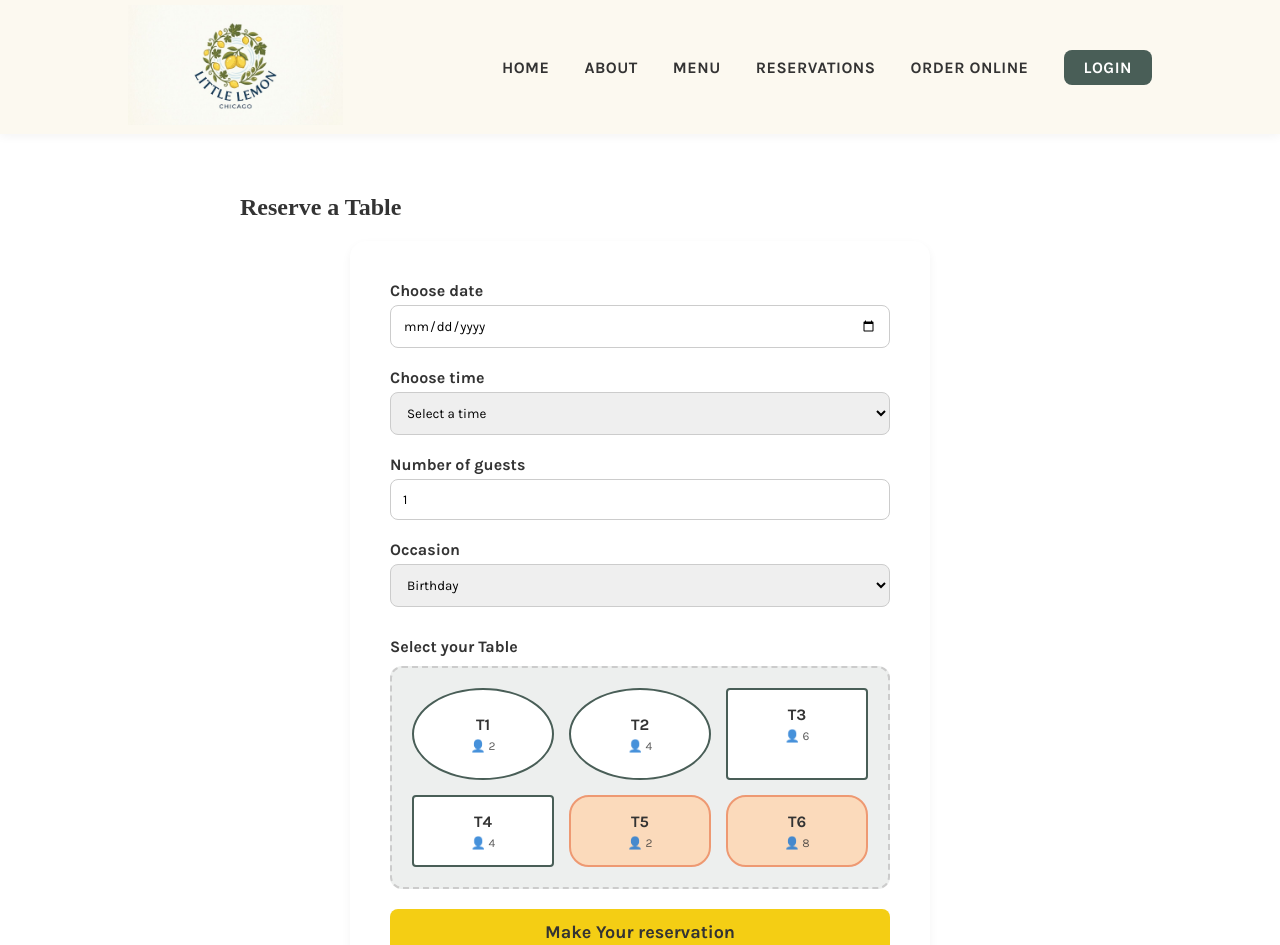
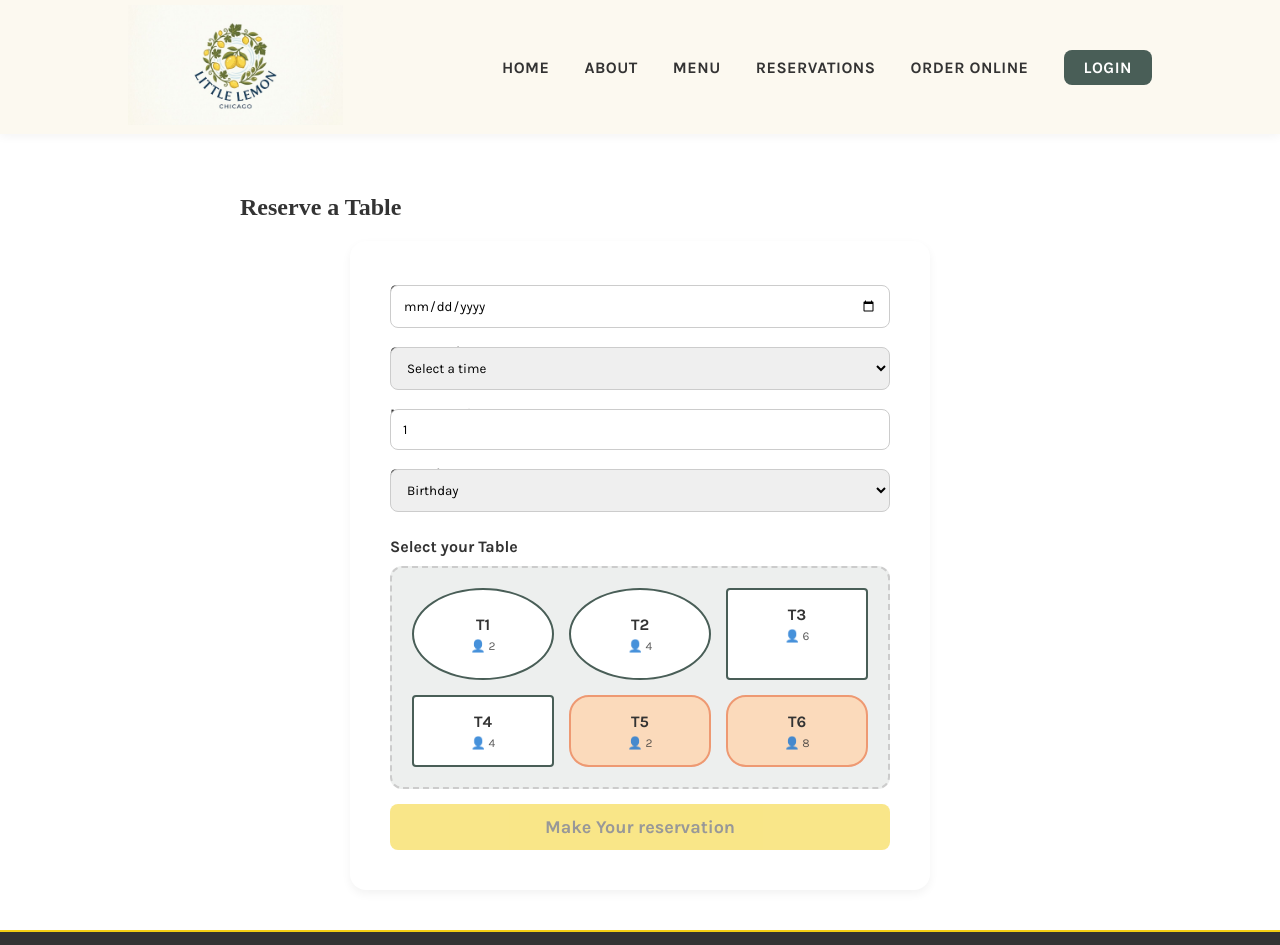
Before and after one commit to anudoranador87/little-lemon, a React (Create React App) app: page /reservations in a window 1280 px wide. Shown: the top 945 px of the page. Built offline with nearby package versions, Linux system fonts and the light colour scheme; a web font is replaced by a local one.

Commit message:
feat: setup Open Graph SEO and add explanatory comments
- Add Open Graph and Twitter Card meta tags to public/index.html

- Add descriptive comments in BookingForm.js, Reservations.js and tests for capstone reviewers

```diff
--- a/package.json
+++ b/package.json
@@ -7,12 +7,14 @@
     "@testing-library/jest-dom": "^6.9.1",
     "@testing-library/react": "^16.3.2",
     "@testing-library/user-event": "^13.5.0",
+    "formik": "^2.4.9",
     "framer-motion": "^12.40.0",
     "react": "^19.2.7",
     "react-dom": "^19.2.7",
     "react-router-dom": "^6.30.4",
     "react-scripts": "5.0.1",
-    "web-vitals": "^2.1.4"
+    "web-vitals": "^2.1.4",
+    "yup": "^1.7.1"
   },
   "scripts": {
     "start": "react-scripts start",
--- a/public/index.html
+++ b/public/index.html
@@ -4,27 +4,31 @@
     <meta charset="utf-8" />
     <link rel="icon" href="%PUBLIC_URL%/favicon.ico" />
     <meta name="viewport" content="width=device-width, initial-scale=1" />
-    <meta name="theme-color" content="#000000" />
+    <meta name="theme-color" content="#495E57" />
     <meta
       name="description"
-      content="Web site created using create-react-app"
+      content="Little Lemon is a charming neighborhood bistro that serves simple food and classic cocktails in a lively but casual environment."
     />
+    <meta name="author" content="Little Lemon Restaurant">
+
+    <!-- Open Graph Protocol / Facebook -->
+    <meta property="og:type" content="website" />
+    <meta property="og:url" content="https://littlelemon.com/" />
+    <meta property="og:title" content="Little Lemon | Authentic Mediterranean Cuisine" />
+    <meta property="og:description" content="Reserve a table at Little Lemon. We are a family owned Mediterranean restaurant, focused on traditional recipes served with a modern twist." />
+    <meta property="og:image" content="%PUBLIC_URL%/logo192.png" />
+    <meta property="og:site_name" content="Little Lemon">
+
+    <!-- Twitter Meta Tags -->
+    <meta name="twitter:card" content="summary_large_image">
+    <meta name="twitter:title" content="Little Lemon | Authentic Mediterranean Cuisine">
+    <meta name="twitter:description" content="Reserve a table at Little Lemon. We are a family owned Mediterranean restaurant, focused on traditional recipes served with a modern twist.">
+    <meta name="twitter:image" content="%PUBLIC_URL%/logo192.png">
+
     <link rel="apple-touch-icon" href="%PUBLIC_URL%/logo192.png" />
-    <!--
-      manifest.json provides metadata used when your web app is installed on a
-      user's mobile device or desktop. See https://developers.google.com/web/fundamentals/web-app-manifest/
-    -->
     <link rel="manifest" href="%PUBLIC_URL%/manifest.json" />
-    <!--
-      Notice the use of %PUBLIC_URL% in the tags above.
-      It will be replaced with the URL of the `public` folder during the build.
-      Only files inside the `public` folder can be referenced from the HTML.
 
-      Unlike "/favicon.ico" or "favicon.ico", "%PUBLIC_URL%/favicon.ico" will
-      work correctly both with client-side routing and a non-root public URL.
-      Learn how to configure a non-root public URL by running `npm run build`.
-    -->
-    <title>React App</title>
+    <title>Little Lemon | Authentic Mediterranean Cuisine</title>
   </head>
   <body>
     <noscript>You need to enable JavaScript to run this app.</noscript>
--- a/src/components/BookingForm.js
+++ b/src/components/BookingForm.js
@@ -1,13 +1,10 @@
-import React, { useState } from 'react';
+import React from 'react';
+import { useFormik } from 'formik';
+import * as Yup from 'yup';
 
 const BookingForm = ({ availableTimes, dispatch, submitForm }) => {
-  const [date, setDate] = useState('');
-  const [resTime, setResTime] = useState('');
-  const [guests, setGuests] = useState(1);
-  const [occasion, setOccasion] = useState('Birthday');
-
-  const [selectedTable, setSelectedTable] = useState(null);
-
+  // We define the physical layout of the restaurant here to make the
+  // table selection feature fully interactive and visual for the user.
   const tables = [
     { id: 'T1', type: 'window', capacity: 2 },
     { id: 'T2', type: 'window', capacity: 4 },
@@ -17,67 +14,107 @@ const BookingForm = ({ availableTimes, dispatch, submitForm }) => {
     { id: 'T6', type: 'patio', capacity: 8 },
   ];
 
+  // Using Formik as taught in the Advanced React course for robust form state management.
+  // It handles all the values, touched states, and submit handlers easily.
+  const formik = useFormik({
+    initialValues: {
+      date: '',
+      resTime: '',
+      guests: 1,
+      occasion: 'Birthday',
+      table: ''
+    },
+    // Yup provides an elegant way to define validation rules.
+    // I made sure dates in the past are strictly blocked and table selection is required.
+    validationSchema: Yup.object({
+      date: Yup.date()
+        .required('Date is required')
+        .min(
+          new Date().toISOString().split('T')[0],
+          'You cannot book for a past date'
+        ),
+      resTime: Yup.string().required('Time is required'),
+      guests: Yup.number()
+        .required('Number of guests is required')
+        .min(1, 'At least 1 guest is required')
+        .max(10, 'Maximum 10 guests allowed'),
+      table: Yup.string().required('Please select a table from the map')
+    }),
+    onSubmit: (values) => {
+      // Pass the fully validated values up to the parent component
+      submitForm(values);
+    },
+  });
+
+  // Custom handler to ensure we update Formik state AND trigger the useReducer
+  // in the parent component to update available times based on the selected date.
   const handleDateChange = (e) => {
-    const selectedDate = e.target.value;
-    setDate(selectedDate);
-    dispatch({ type: 'UPDATE_TIMES', payload: selectedDate });
-  };
-
-  const handleSubmit = (e) => {
-    e.preventDefault();
-    if (!selectedTable) {
-      alert("Please select a table from the map.");
-      return;
-    }
-    submitForm({ date, resTime, guests, occasion, table: selectedTable });
+    formik.handleChange(e);
+    dispatch({ type: 'UPDATE_TIMES', payload: e.target.value });
   };
 
   return (
-    <form className="booking-form" style={{ display: 'grid', gap: '20px' }} onSubmit={handleSubmit}>
+    <form className="booking-form" style={{ display: 'grid', gap: '15px' }} onSubmit={formik.handleSubmit}>
+      <div className="form-group" style={{ display: 'flex', flexDirection: 'column' }}>
         <label htmlFor="res-date">Choose date</label>
         <input
           type="date"
           id="res-date"
-        value={date}
+          name="date"
+          value={formik.values.date}
           onChange={handleDateChange}
+          onBlur={formik.handleBlur}
           min={new Date().toISOString().split('T')[0]}
-        required
         />
+        {formik.touched.date && formik.errors.date ? <div className="error-text" style={{ color: '#d32f2f', fontSize: '14px', marginTop: '5px' }}>{formik.errors.date}</div> : null}
+      </div>
 
+      <div className="form-group" style={{ display: 'flex', flexDirection: 'column' }}>
         <label htmlFor="res-time">Choose time</label>
         <select
           id="res-time"
-        value={resTime}
-        onChange={(e) => setResTime(e.target.value)}
-        required
+          name="resTime"
+          value={formik.values.resTime}
+          onChange={formik.handleChange}
+          onBlur={formik.handleBlur}
         >
           <option value="">Select a time</option>
           {availableTimes.map((time) => (
             <option key={time} value={time}>{time}</option>
           ))}
         </select>
+        {formik.touched.resTime && formik.errors.resTime ? <div className="error-text" style={{ color: '#d32f2f', fontSize: '14px', marginTop: '5px' }}>{formik.errors.resTime}</div> : null}
+      </div>
 
+      <div className="form-group" style={{ display: 'flex', flexDirection: 'column' }}>
         <label htmlFor="guests">Number of guests</label>
         <input
           type="number"
+          id="guests"
+          name="guests"
           placeholder="1"
           min="1"
           max="10"
-        id="guests"
-        value={guests}
-        onChange={(e) => setGuests(e.target.value)}
-        required
+          value={formik.values.guests}
+          onChange={formik.handleChange}
+          onBlur={formik.handleBlur}
         />
+        {formik.touched.guests && formik.errors.guests ? <div className="error-text" style={{ color: '#d32f2f', fontSize: '14px', marginTop: '5px' }}>{formik.errors.guests}</div> : null}
+      </div>
 
+      <div className="form-group" style={{ display: 'flex', flexDirection: 'column' }}>
         <label htmlFor="occasion">Occasion</label>
         <select
           id="occasion"
-        value={occasion}
-        onChange={(e) => setOccasion(e.target.value)}
+          name="occasion"
+          value={formik.values.occasion}
+          onChange={formik.handleChange}
+          onBlur={formik.handleBlur}
         >
           <option value="Birthday">Birthday</option>
           <option value="Anniversary">Anniversary</option>
         </select>
+      </div>
 
       <div className="table-selection-container">
         <label>Select your Table</label>
@@ -85,18 +122,29 @@ const BookingForm = ({ availableTimes, dispatch, submitForm }) => {
           {tables.map(t => (
             <div
               key={t.id}
-              className={`table-node ${t.type} ${selectedTable === t.id ? 'selected' : ''}`}
-              onClick={() => setSelectedTable(t.id)}
+              className={`table-node ${t.type} ${formik.values.table === t.id ? 'selected' : ''}`}
+              onClick={() => formik.setFieldValue('table', t.id)}
             >
               <span className="table-name">{t.id}</span>
               <span className="table-capacity">👤 {t.capacity}</span>
             </div>
           ))}
         </div>
-        {selectedTable && <p className="selected-table-text">Table {selectedTable} selected</p>}
+        {formik.touched.table && formik.errors.table ? (
+          <div className="error-text" style={{color: '#d32f2f', fontSize: '14px', marginTop: '10px', textAlign: 'center', fontWeight: 'bold'}}>{formik.errors.table}</div>
+        ) : (
+          formik.values.table && <p className="selected-table-text">Table {formik.values.table} selected</p>
+        )}
       </div>
 
-      <input type="submit" className="hero-btn submit-btn" value="Make Your reservation" aria-label="Make your reservation" />
+      <input
+        type="submit"
+        className="hero-btn submit-btn"
+        value="Make Your reservation"
+        aria-label="Make your reservation"
+        disabled={!(formik.isValid && formik.dirty)}
+        style={{ opacity: !(formik.isValid && formik.dirty) ? 0.5 : 1, cursor: !(formik.isValid && formik.dirty) ? 'not-allowed' : 'pointer' }}
+      />
     </form>
   );
 };
```
Also changed, not shown: src/pages/Reservations.js (+4 -3 lines), 2 other files (tests, documents, lock files or other folders). Lines whose indentation alone changed are shown as unchanged.
